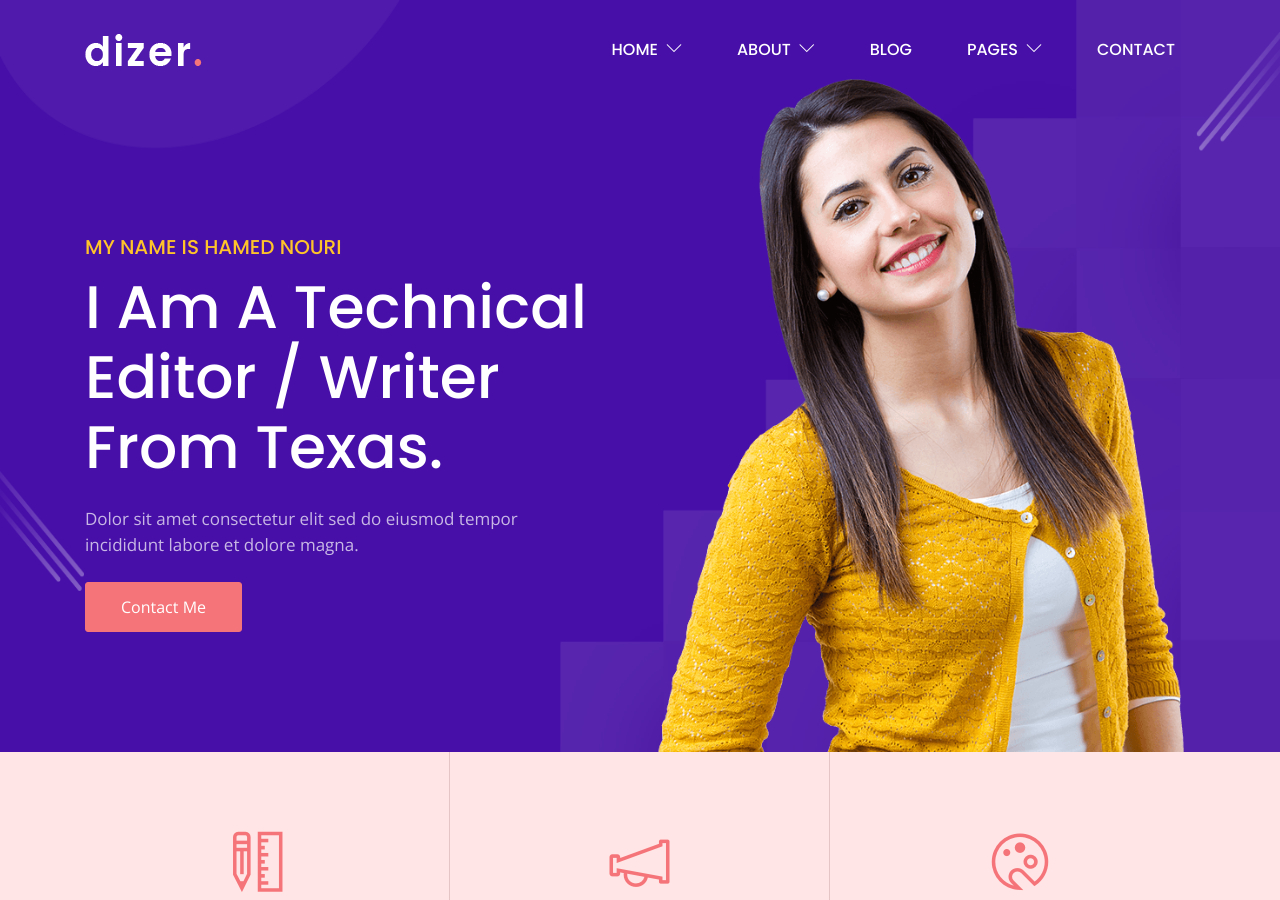
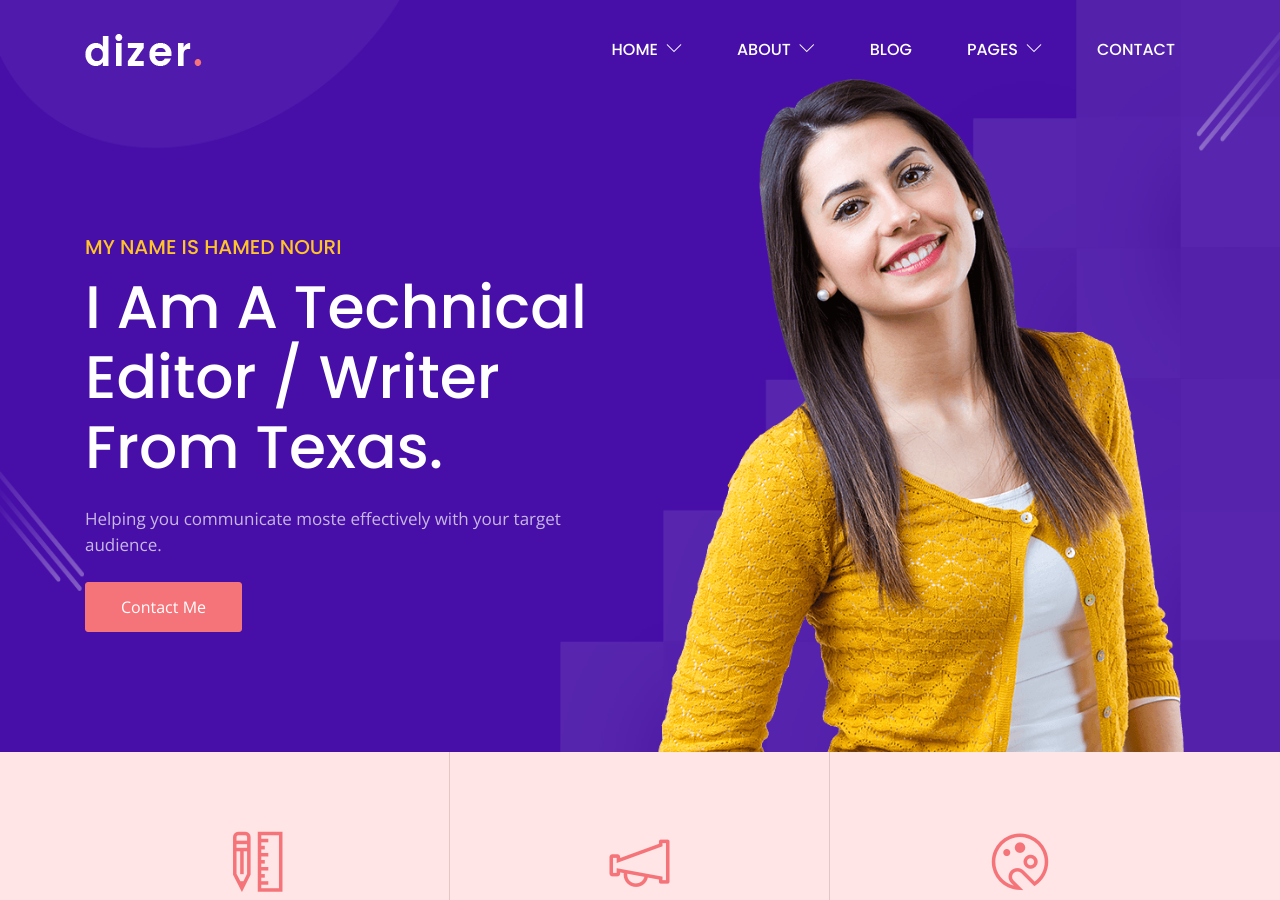
Before and after one commit to shsn/work, a Jekyll site: the page built from index.html, in a window 1280 px wide and 900 px high. Built offline with Jekyll 4.4.1, drawn with Linux system fonts in a browser that asks for light colours.

Commit message:
Update homepage_1.yml

```diff
--- a/_data/homepage_1.yml
+++ b/_data/homepage_1.yml
@@ -3,7 +3,7 @@ hero_area:
   background_image : "/assets/images/bg/banner-2.png"
   subtitle: "MY NAME IS Hamed Nouri"
   title : "I am a technical <br>editor / writer <br>from Texas."
-  content : "Dolor sit amet consectetur elit sed do eiusmod tempor incididunt labore et dolore magna."
+  content : "Helping you communicate moste effectively with your target audience."
   image : "/assets/images/banner/banner-img-2.png"
   button:
     enable : true
```
